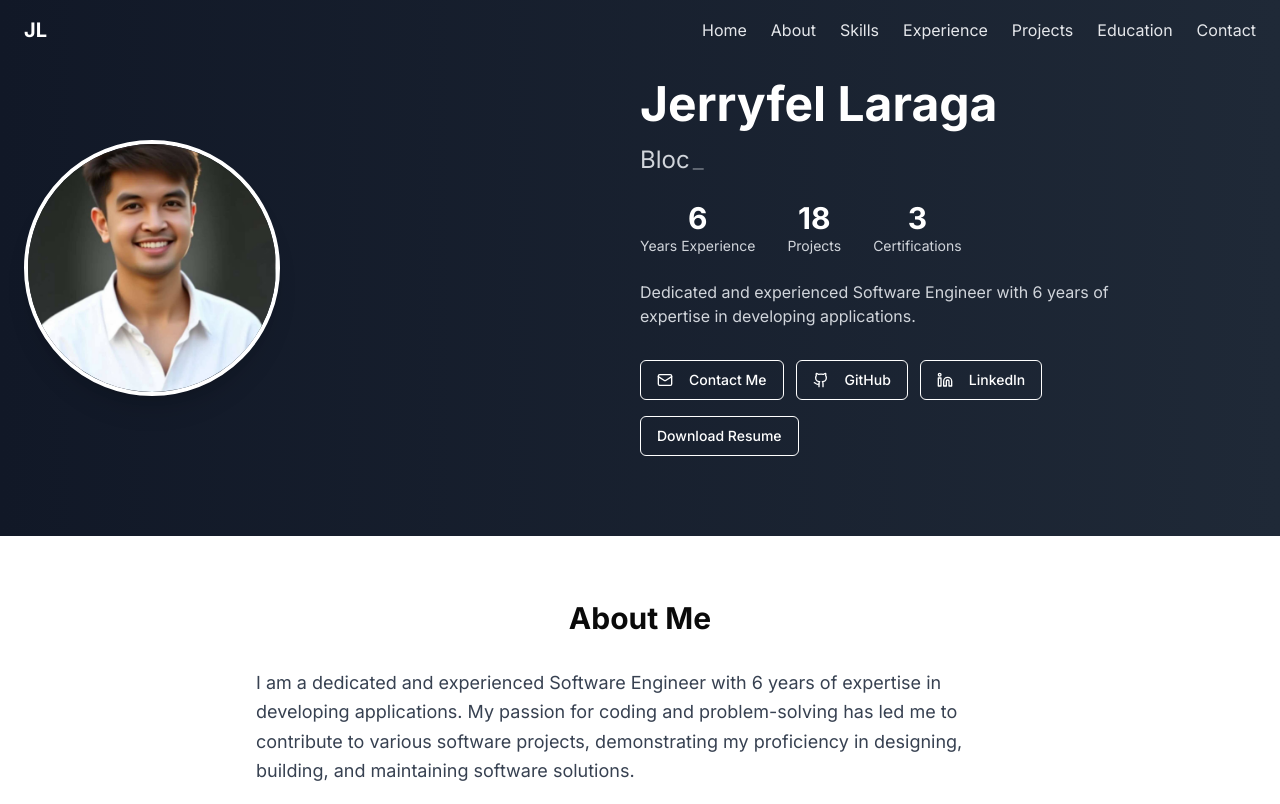
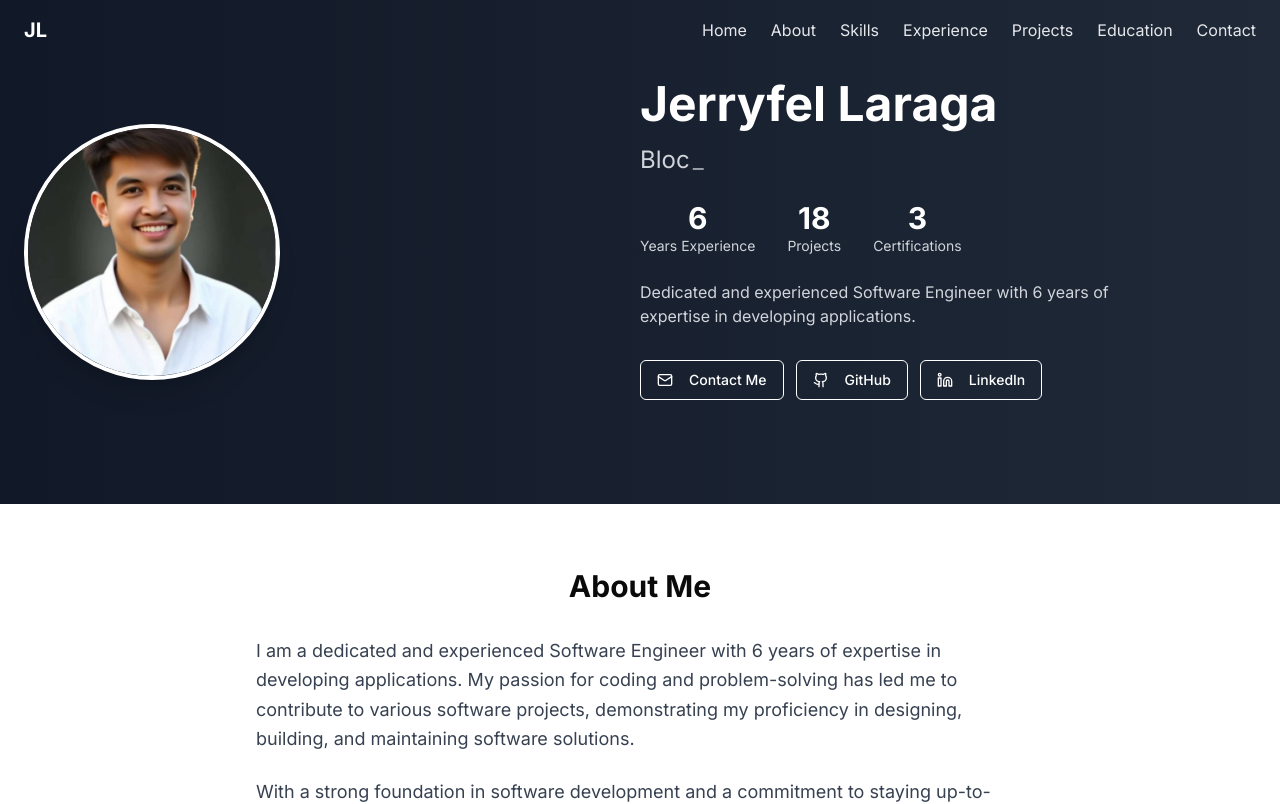
Before and after one commit to jerryfel13/jerryfel-portfolio, a Next.js app: page / in a window 1280 px wide. Shown: the top 804 px of the page. Built offline with nearby package versions, Linux system fonts and the light colour scheme.

Commit message:
remove dl

```diff
--- a/app/page.tsx
+++ b/app/page.tsx
@@ -165,12 +165,7 @@ export default function Home() {
                 download
                 className="inline-block mt-4"
               >
-                <Button
-                  variant="outline"
-                  className="bg-transparent border-white hover:bg-white hover:text-gray-900"
-                >
-                  Download Resume
-                </Button>
+
               </a>
             </SlideInRight>
           </div>
```
